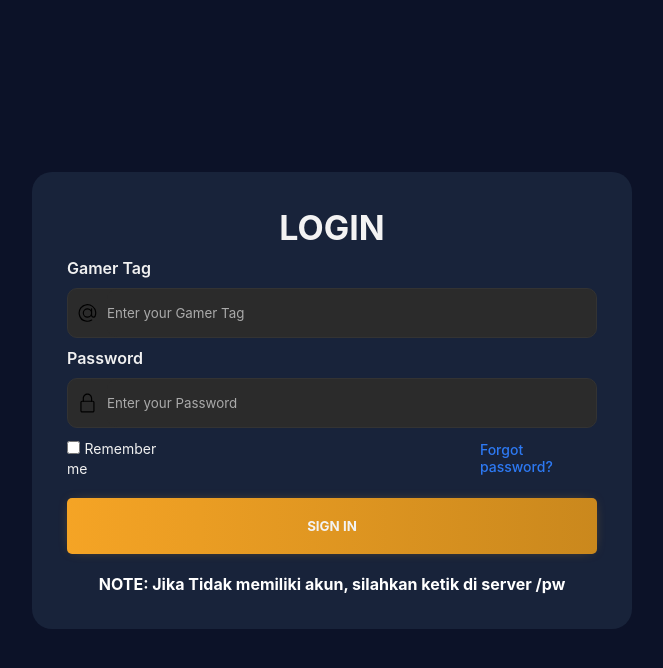
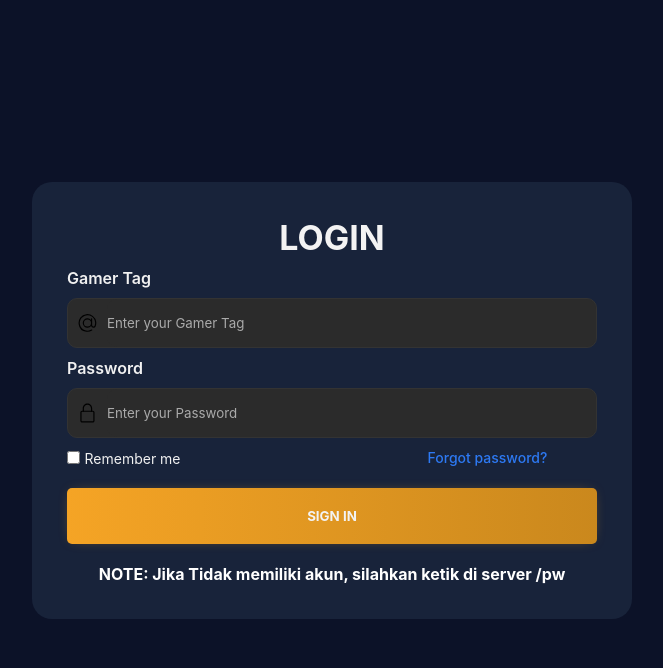
Before and after one commit to ChairawanChannel/CLOUD-SMP, a PHP site: page /login.html in a window 1280 px wide. Shown: the top 668 px of the page, without its empty margins (308-971 px from the left). Run offline with PHP 8.4, Linux system fonts and the light colour scheme; some web fonts are replaced.

Commit message:
login padding adjust

```diff
--- a/assets/css/style.css
+++ b/assets/css/style.css
@@ -899,7 +899,7 @@ a {
   margin-left: 157px;
   color: #2d79f3;
   font-weight: 500;
-  padding-left: 135px;
+  padding-left: 80px;
 }
 .signup {
   font-size: 14px;
```
